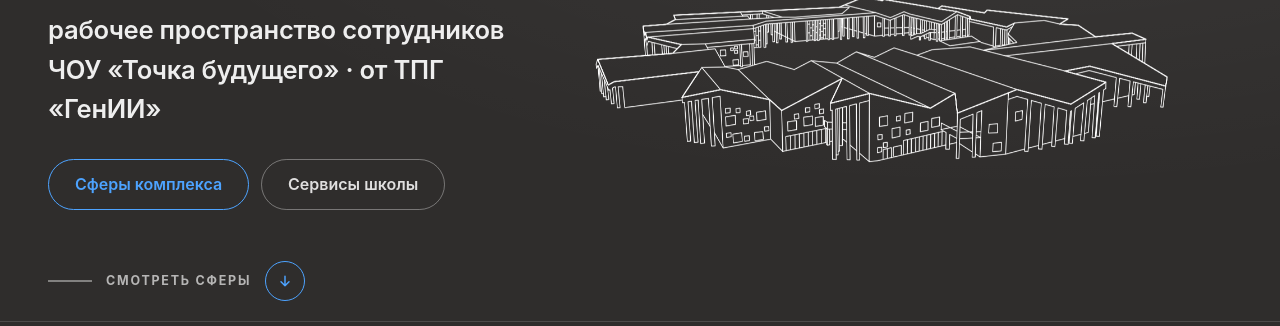
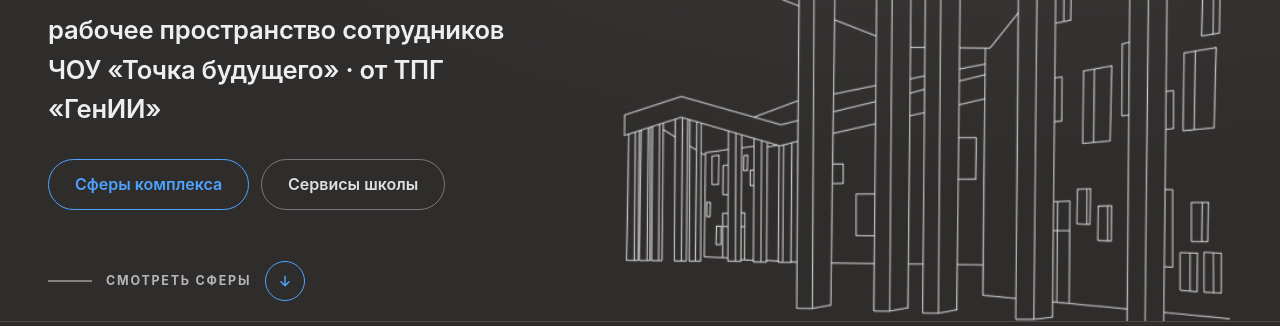
Before and after one commit to mmmaslikov/point-ai, a plain HTML site: page index.html in a window 1280 px wide. Shown: the part 414-740 px from the top of the page. Drawn offline with Linux system fonts and the light colour scheme.

Commit message:
Update index.html

```diff
--- a/index.html
+++ b/index.html
@@ -309,7 +309,7 @@ a{color:var(--accent)}
 const ME = "mmmaslikov";
 const IMG = "images/";
 const LS_THEME = "tai_site_theme_v1";
-const HERO_IMG = ["hero-school-iso-white.png", "Изометрия комплекса «Точка будущего», белые линии"];
+const HERO_IMG = ["hero-school-white.png", "Вид сбоку комплекса «Точка будущего», белые линии"];
 const PANO_IMG = ["school-panorama-white.png", "Панорама комплекса «Точка будущего», белые линии"];
 const LOGO_NAV = "logo-white.png";
 const LOGO_FOOT = "logo-color.png";
```
